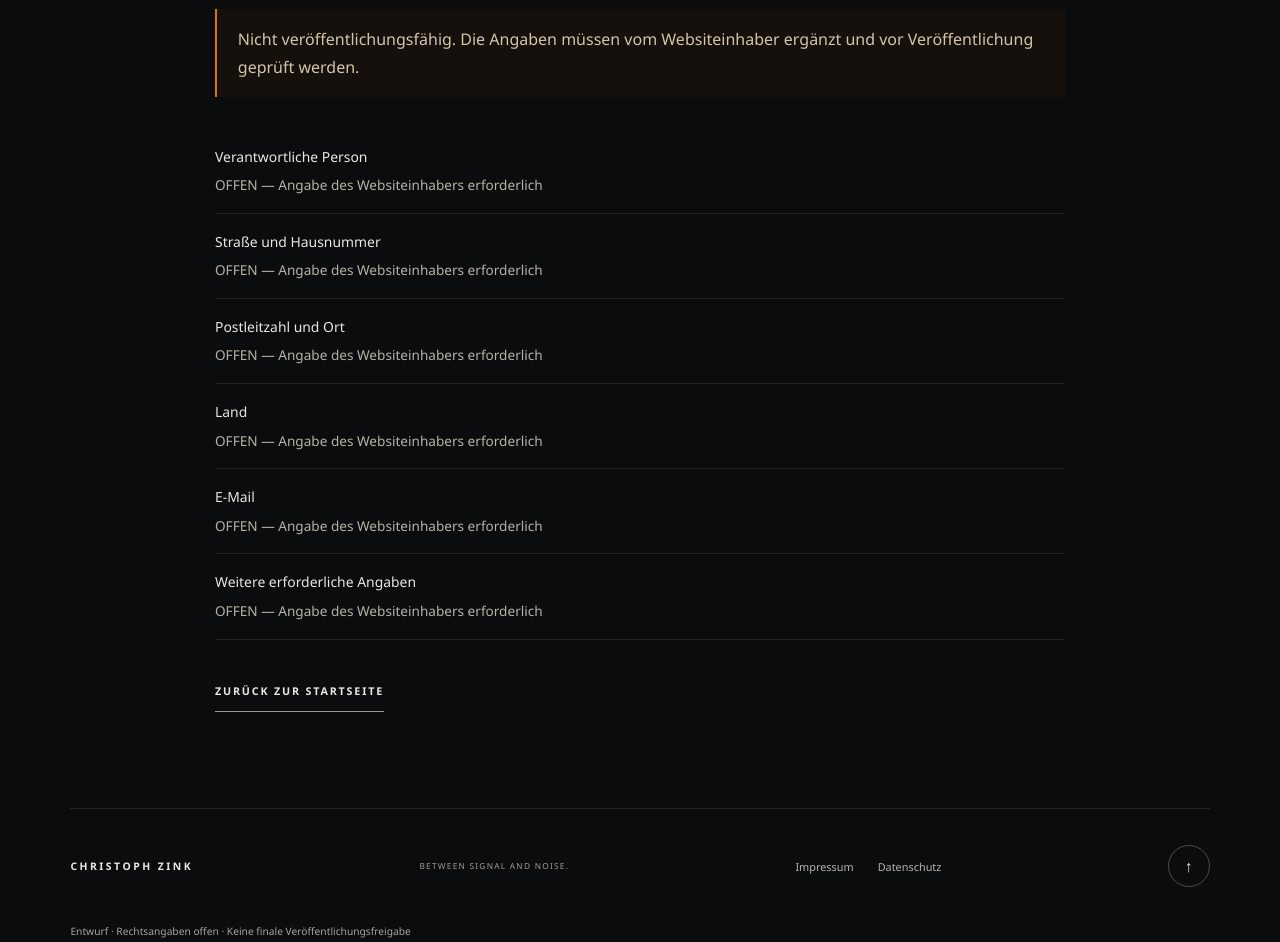
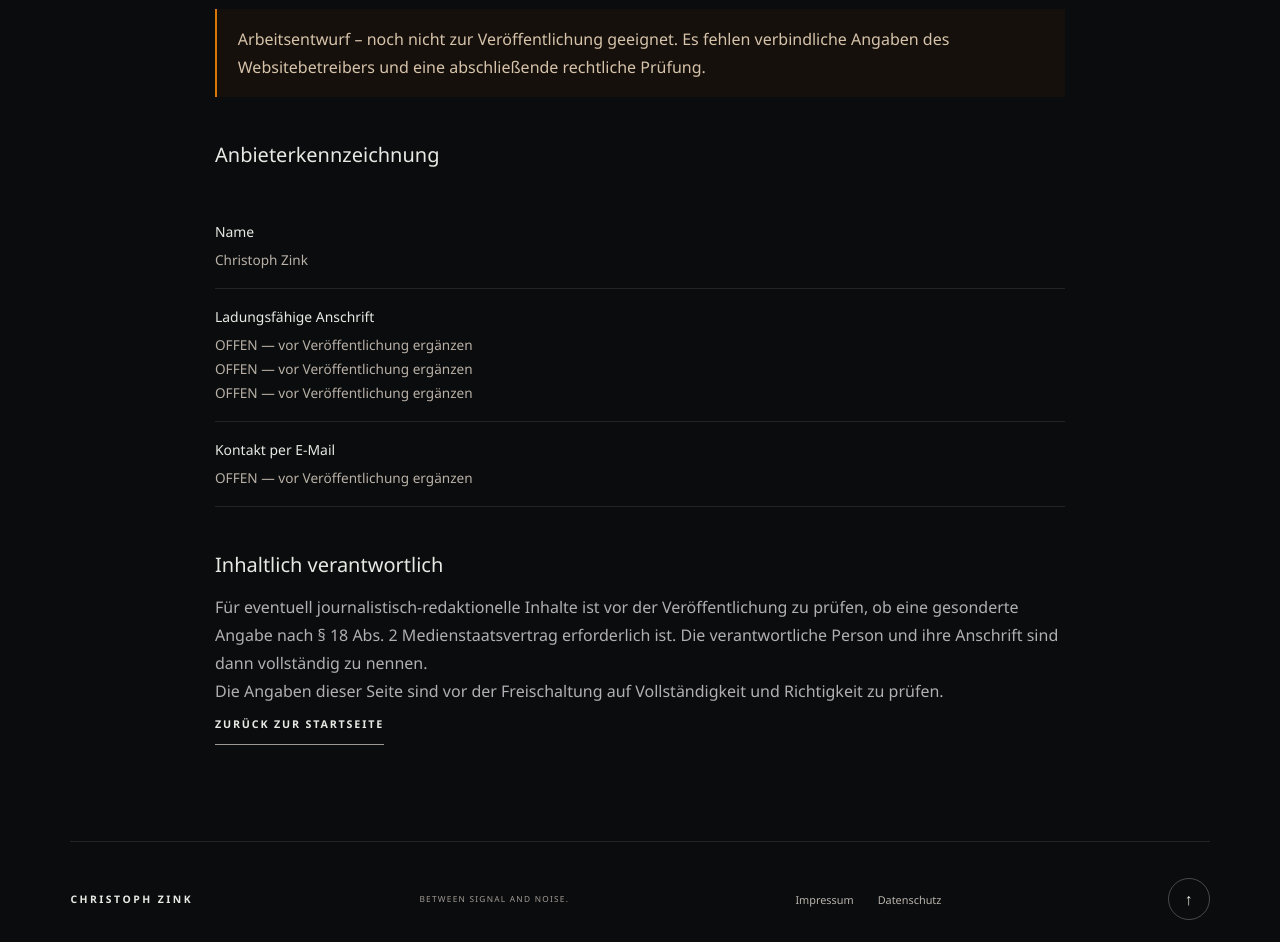
Before and after one commit to mottekowski/cmz_website, an Astro site: page /impressum in a window 1280 px wide. Shown: the part 300-1242 px from the top of the page. Built offline with nearby package versions, Linux system fonts and the light colour scheme; Astro itself is replaced by a stand-in of ours.

Commit message:
Draft concise imprint text with publication blockers

```diff
--- a/src/pages/impressum.astro
+++ b/src/pages/impressum.astro
@@ -3,22 +3,29 @@
 import Header from '../components/Header.astro';
 import Footer from '../components/Footer.astro';
 import { site } from '../config/site';
-const fields = [
-  ['Verantwortliche Person', site.legal.responsibleName],
-  ['Straße und Hausnummer', site.legal.streetAndNumber],
-  ['Postleitzahl und Ort', site.legal.postalCodeAndCity],
-  ['Land', site.legal.country],
-  ['E-Mail', site.email],
-  ['Weitere erforderliche Angaben', site.legal.additionalRequiredInformation],
-];
+
+const legal = site.legal;
+const pending = 'OFFEN — vor Veröffentlichung ergänzen';
 ---
 <Layout title="Impressum — Christoph Zink" noindex>
   <div id="start"><Header /></div>
   <main id="inhalt" class="legal-page wrap">
-    <p class="eyebrow">ENTWURF</p>
+    <p class="eyebrow">RECHTLICHE INFORMATIONEN</p>
     <h1>Impressum</h1>
-    <p class="legal-notice">Nicht veröffentlichungsfähig. Die Angaben müssen vom Websiteinhaber ergänzt und vor Veröffentlichung geprüft werden.</p>
-    <dl>{fields.map(([label, value]) => <div><dt>{label}</dt><dd>{value ?? 'OFFEN — Angabe des Websiteinhabers erforderlich'}</dd></div>)}</dl>
+    <p class="legal-notice">Arbeitsentwurf – noch nicht zur Veröffentlichung geeignet. Es fehlen verbindliche Angaben des Websitebetreibers und eine abschließende rechtliche Prüfung.</p>
+
+    <h2>Anbieterkennzeichnung</h2>
+    <dl>
+      <div><dt>Name</dt><dd>{legal.responsibleName ?? site.name}</dd></div>
+      <div><dt>Ladungsfähige Anschrift</dt><dd>{legal.streetAndNumber ?? pending}<br />{legal.postalCodeAndCity ?? pending}<br />{legal.country ?? pending}</dd></div>
+      <div><dt>Kontakt per E-Mail</dt><dd>{site.email ? <a href={`mailto:${site.email}`}>{site.email}</a> : pending}</dd></div>
+      {legal.additionalRequiredInformation && <div><dt>Weitere gesetzliche Angaben (falls einschlägig)</dt><dd class="preserve-lines">{legal.additionalRequiredInformation}</dd></div>}
+    </dl>
+
+    <h2>Inhaltlich verantwortlich</h2>
+    <p>Für eventuell journalistisch-redaktionelle Inhalte ist vor der Veröffentlichung zu prüfen, ob eine gesonderte Angabe nach § 18 Abs. 2 Medienstaatsvertrag erforderlich ist. Die verantwortliche Person und ihre Anschrift sind dann vollständig zu nennen.</p>
+
+    <p>Die Angaben dieser Seite sind vor der Freischaltung auf Vollständigkeit und Richtigkeit zu prüfen.</p>
     <a class="text-link" href="/">ZURÜCK ZUR STARTSEITE</a>
   </main>
   <Footer />
```
